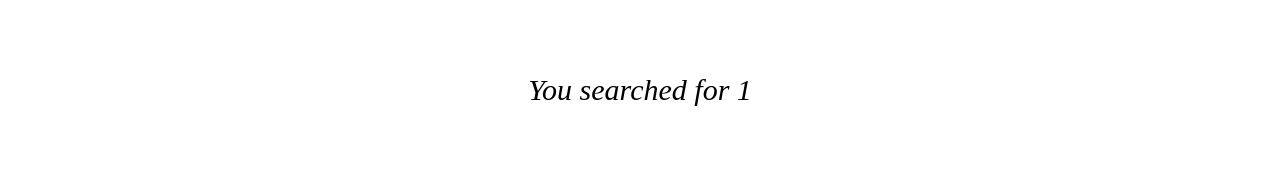
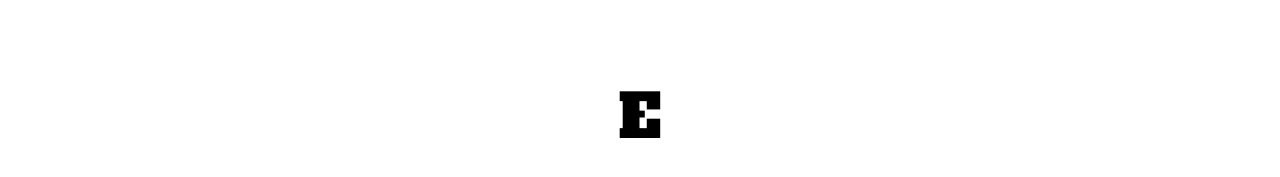
Before and after one commit to ivychenyao/api-party, a React (Create React App) app: page /github/1 in a window 1280 px wide. Shown: the part 747-924 px from the top of the page. Before the commit the page ends 887 px from the top, so only its background shows below. Built offline with nearby package versions, Linux system fonts and the light colour scheme; a web font is replaced by a local one.

Commit message:
Create Github User component

```diff
--- a/src/Github.js
+++ b/src/Github.js
@@ -1,6 +1,7 @@
 import React, { Component } from 'react'
+import { Route } from 'react-router-dom'
 import './Github.css'
-import { Route } from 'react-router-dom'
+import GithubUser from './GithubUser'
 
 class Github extends Component {
     state = {
@@ -33,7 +34,7 @@
                         <button type="submit">Look up Github user</button>
                     </div>
                 </form>
-                <Route path="/github/:username" render={(props) => <h3>You searched for {props.match.params.username}</h3>} />
+                <Route path="/github/:username" component={GithubUser} />
                 <Route exact path="/github" render={() => <h3>Please enter a username to search on Github.</h3>} />
             </div>
         )
--- /dev/null
+++ b/src/GithubUser.js
@@ -0,0 +1,9 @@
+import React, { Component } from 'react'
+
+class GithubUser extends Component {
+    render() {
+        return <h1>e</h1>
+    }
+}
+
+export default GithubUser
```
